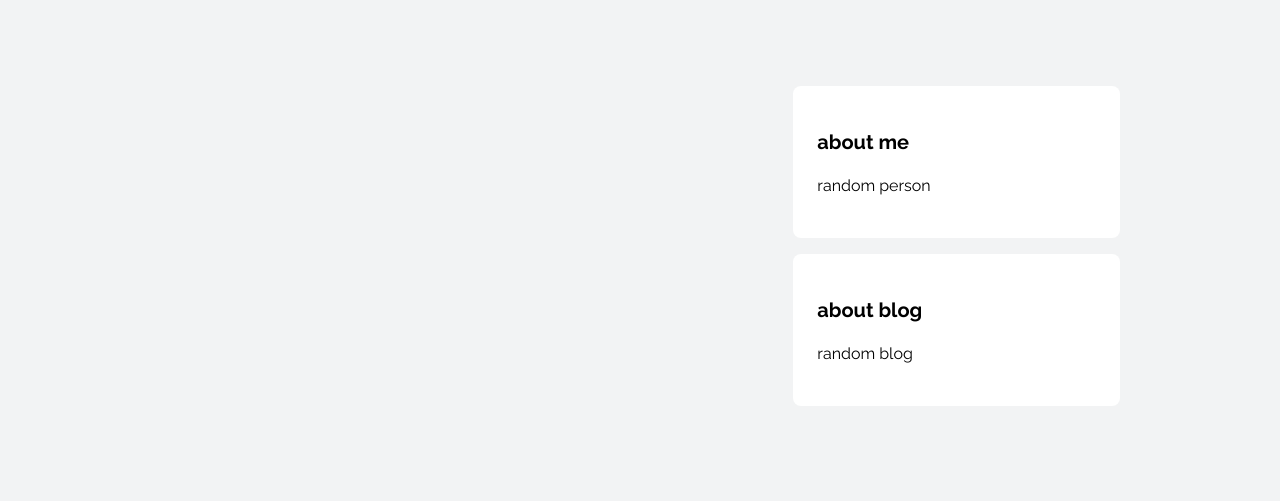
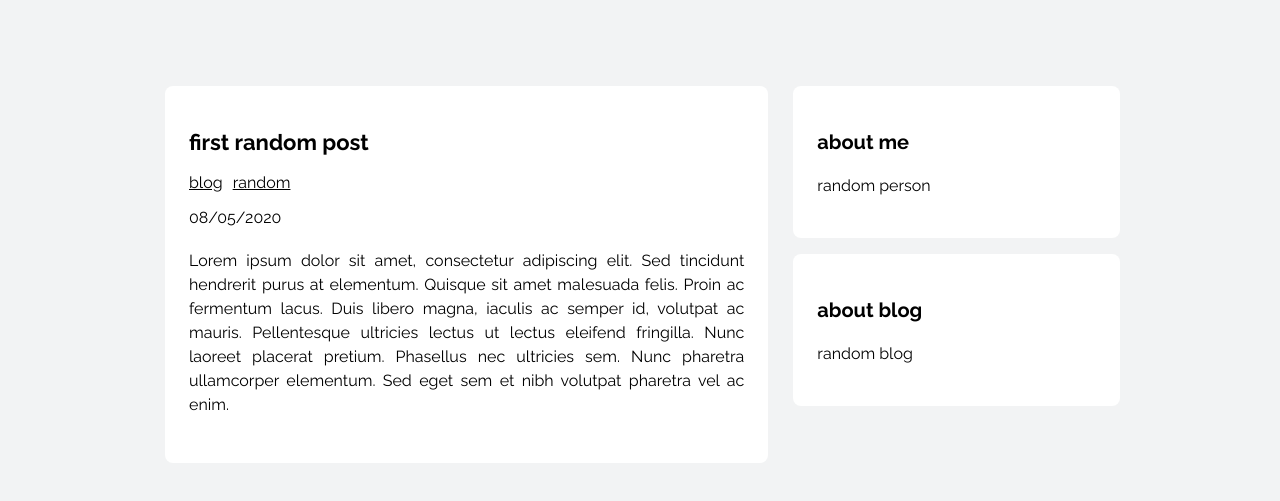
Before and after one commit to davidacmoreira/random-blog, a Gatsby site: page /20200508060000-first-random-post/ in a window 1280 px wide. Shown: the part 131-632 px from the top of the page. Built offline with nearby package versions, Linux system fonts and the light colour scheme; Gatsby itself is replaced by a stand-in of ours.

Commit message:
Add content to the post template

```diff
--- a/src/components/Layout/Layout.css
+++ b/src/components/Layout/Layout.css
@@ -19,3 +19,9 @@ p, div {
     flex-direction: column;
     padding: 10px;
 }
+
+.content p {
+    line-height: 1.5;
+    text-align: justify;
+    margin: 22px 0px;
+}
--- a/src/templates/post.jsx
+++ b/src/templates/post.jsx
@@ -1,10 +1,49 @@
-import React from "react";
+import React, { Component } from "react";
+import { graphql, Link } from "gatsby";
+import _ from "lodash";
 import Layout from "../components/Layout";
 
-export default ({ data }) => (
-    <Layout>
-        <p>
-            {}
-        </p>
-    </Layout>
-);
+export default class Post extends Component {
+    render() {
+        const { data } = this.props;
+        const { title, tags, date } = data.markdownRemark.frontmatter;
+        const { html } = data.markdownRemark;
+        return (
+            <Layout>
+                <div style={{ backgroundColor: "#FFF", width: "100%", padding: "1.5rem", borderRadius: "0.50rem", margin: "10px 15px" }}>
+                    <h2 style={{ fontSize: "22px", fontWeight: "bold" }}>{title}</h2>
+                    <p>
+                        {tags.map(tag =>
+                            <Link style={{ color: "#000", marginRight: "10px" }} key={tag} to={`/tag/${_.kebabCase(tag)}`}>
+                                {tag}
+                            </Link>
+                        )}
+                    </p>
+                    <p>{date}</p>
+                    <div className="content">
+                        <p dangerouslySetInnerHTML={{ __html: html }}></p>
+                    </div>
+                </div>
+            </Layout>
+        );
+    }
+};
+
+export const pageQuery = graphql`
+    query PostPage($slug: String!) {
+        markdownRemark(fields: { slug: { eq: $slug } }) {
+            html
+            timeToRead
+            excerpt
+            frontmatter {
+                title
+                date(formatString: "DD/MM/YYYY")
+                tags
+                description
+            }
+            fields {
+                slug
+            }
+        }
+    }
+`;
```
